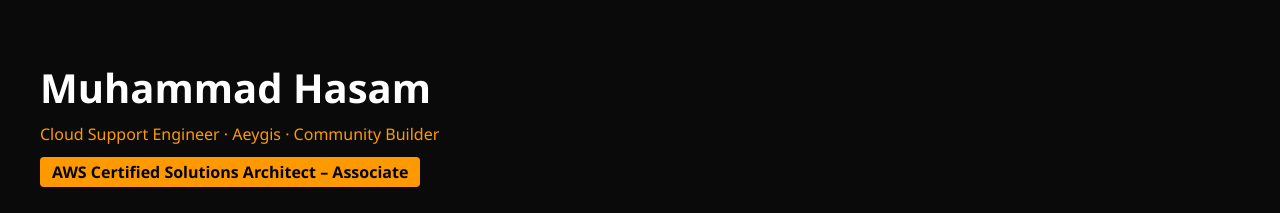
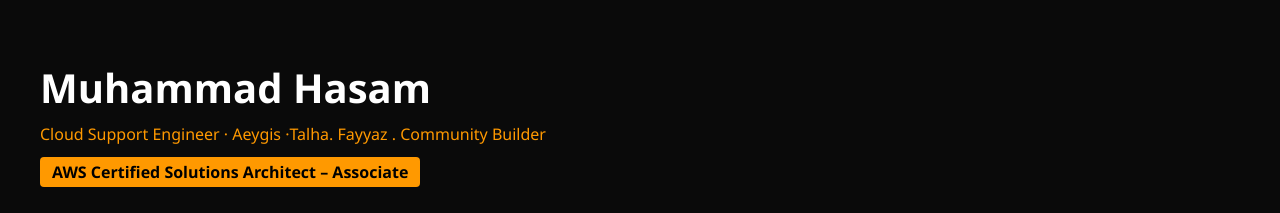
Before and after one commit to MHJ777/cloud-portfolio, a plain HTML site: page index.html in a window 1280 px wide. Shown: the top 213 px of the page. Drawn offline with Linux system fonts and the light colour scheme.

```diff
--- a/index.html
+++ b/index.html
@@ -60,7 +60,7 @@
 
   <h1>Muhammad Hasam</h1>
 
-  <div class="tagline">Cloud Support Engineer · Aeygis · Community Builder</div>
+  <div class="tagline">Cloud Support Engineer · Aeygis ·Talha. Fayyaz . Community Builder</div>
 
   <div class="cert-badge">AWS Certified Solutions Architect – Associate</div>
 
```
